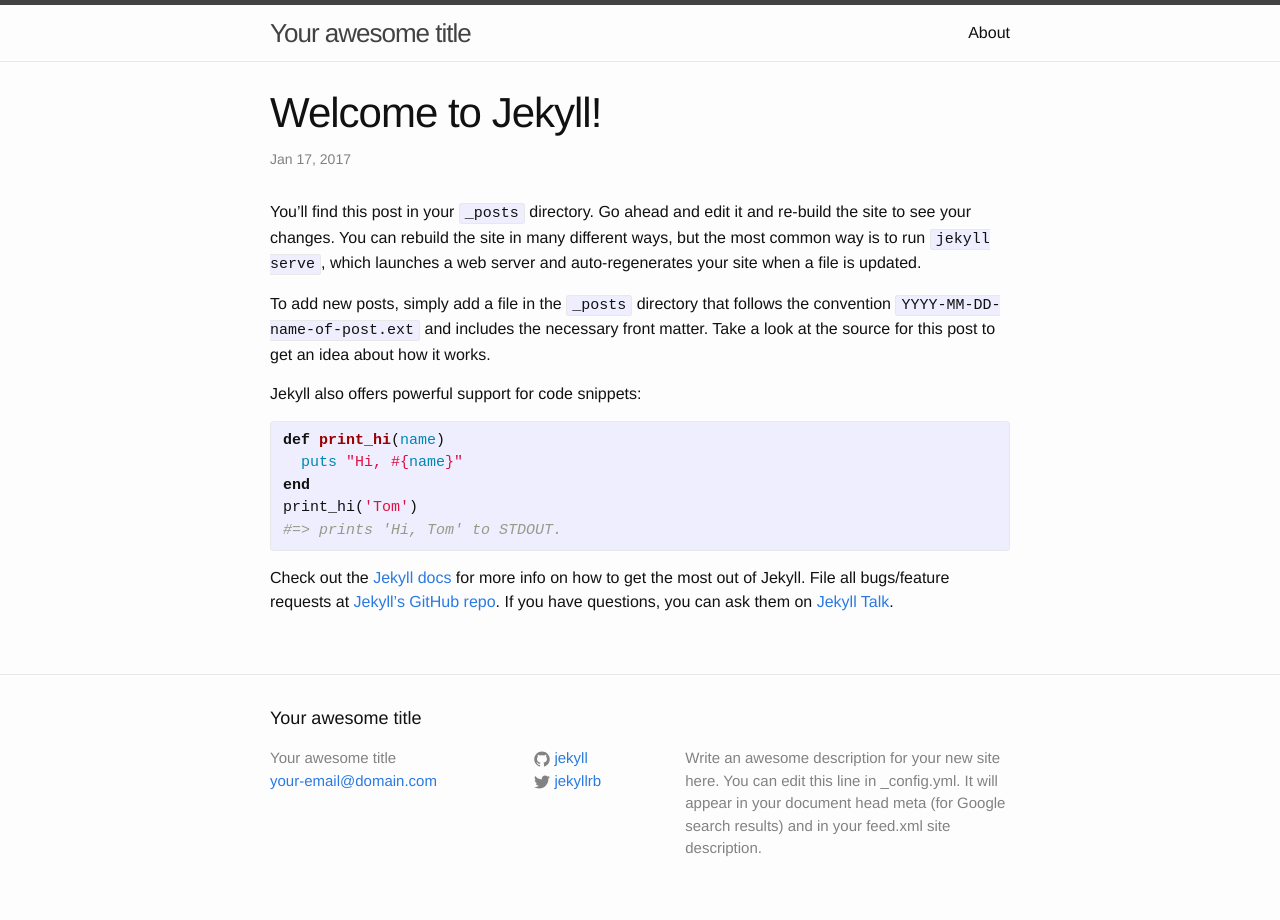
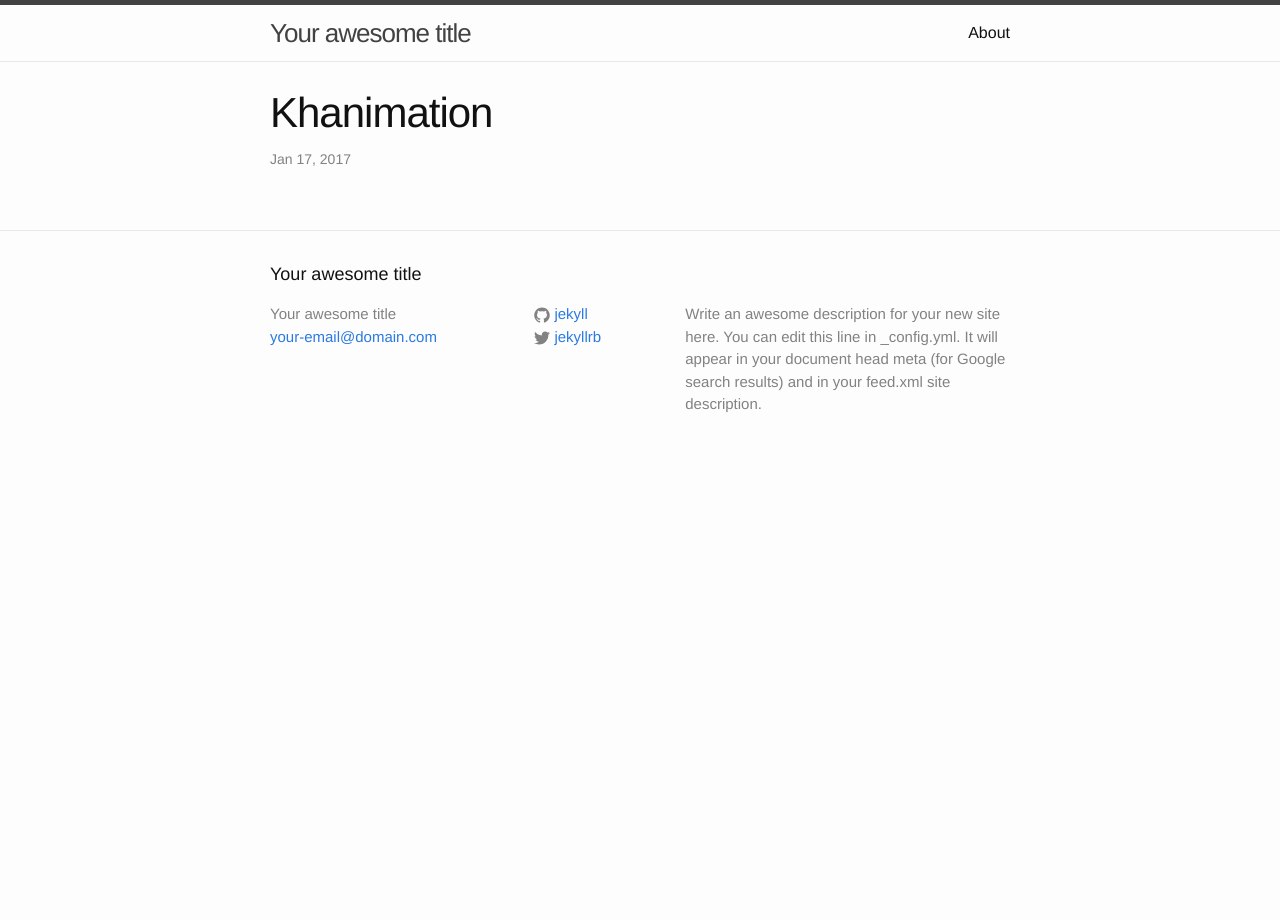
Before and after one commit to khanimation/Codecademy, a Jekyll site: the page built from _posts/2017-01-17-welcome-to-jekyll.markdown, in a window 1280 px wide. Built offline with Jekyll 4.4.1, drawn with Linux system fonts in a browser that asks for light colours.

Commit message:
Update 2017-01-17-welcome-to-jekyll.markdown

```diff
--- a/_posts/2017-01-17-welcome-to-jekyll.markdown
+++ b/_posts/2017-01-17-welcome-to-jekyll.markdown
@@ -1,25 +1,4 @@
 ---
 layout: post
-title:  "Welcome to Jekyll!"
-date:   2017-01-17 13:27:25 -0500
-categories: jekyll update
+title:  "Khanimation"
 ---
-You’ll find this post in your `_posts` directory. Go ahead and edit it and re-build the site to see your changes. You can rebuild the site in many different ways, but the most common way is to run `jekyll serve`, which launches a web server and auto-regenerates your site when a file is updated.
-
-To add new posts, simply add a file in the `_posts` directory that follows the convention `YYYY-MM-DD-name-of-post.ext` and includes the necessary front matter. Take a look at the source for this post to get an idea about how it works.
-
-Jekyll also offers powerful support for code snippets:
-
-{% highlight ruby %}
-def print_hi(name)
-  puts "Hi, #{name}"
-end
-print_hi('Tom')
-#=> prints 'Hi, Tom' to STDOUT.
-{% endhighlight %}
-
-Check out the [Jekyll docs][jekyll-docs] for more info on how to get the most out of Jekyll. File all bugs/feature requests at [Jekyll’s GitHub repo][jekyll-gh]. If you have questions, you can ask them on [Jekyll Talk][jekyll-talk].
-
-[jekyll-docs]: http://jekyllrb.com/docs/home
-[jekyll-gh]:   https://github.com/jekyll/jekyll
-[jekyll-talk]: https://talk.jekyllrb.com/
```
